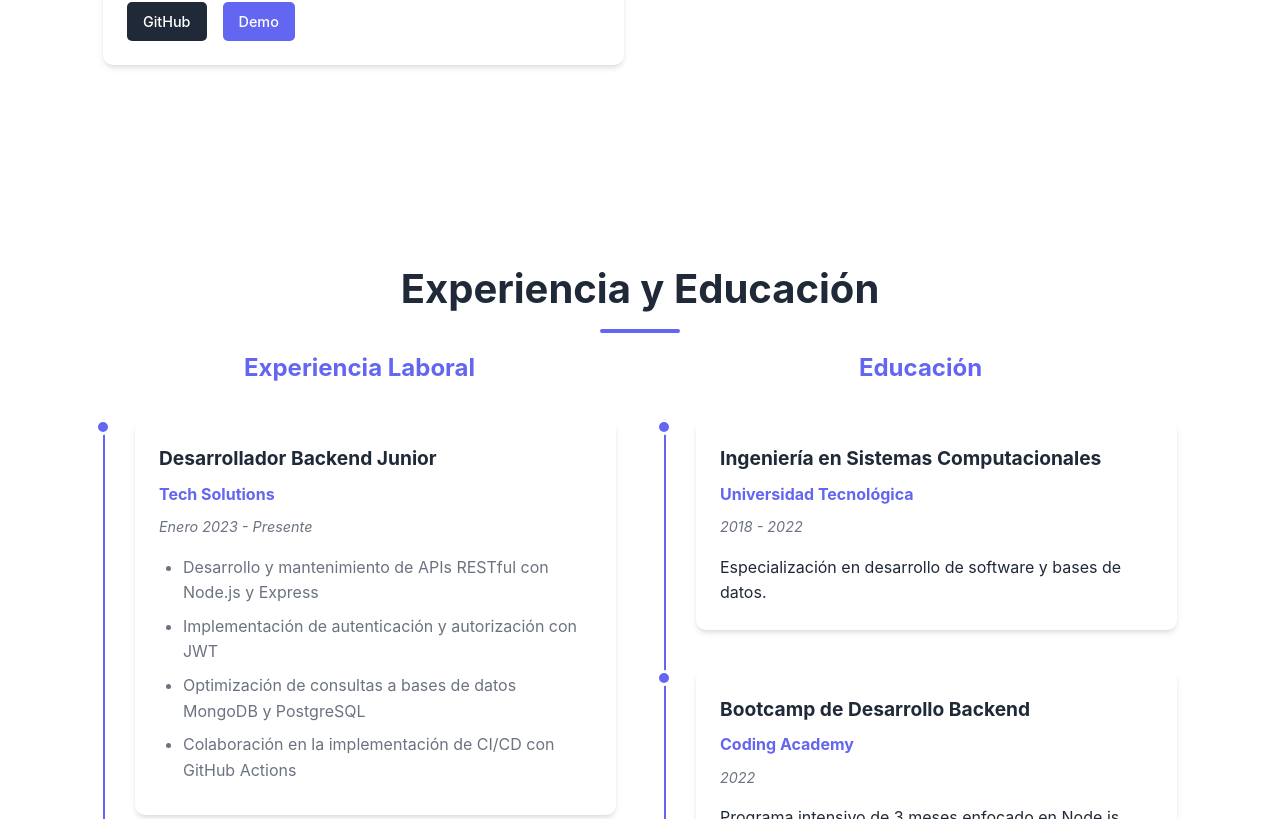
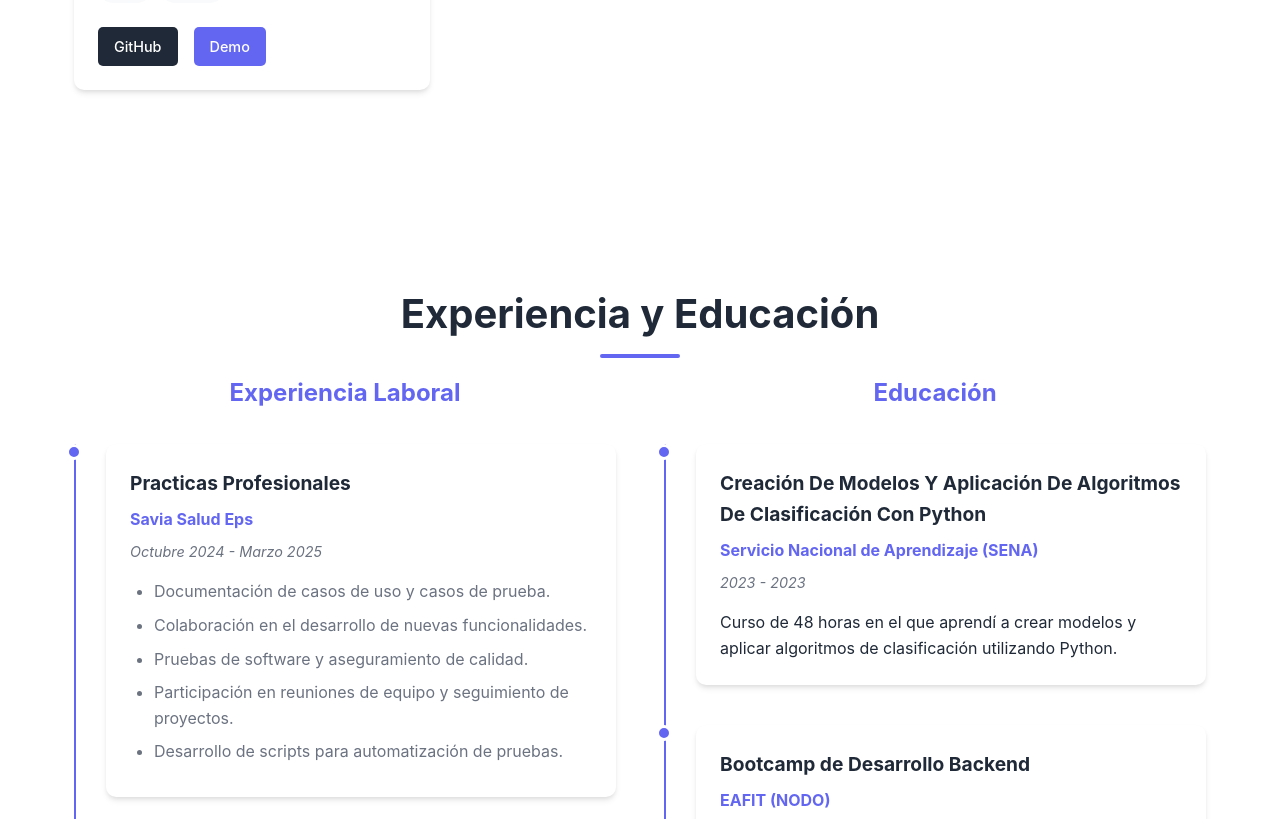
Before and after one commit to YisethVelez000/PortafolioAlisonPuerta, a React (Vite) app: page / in a window 1280 px wide. Shown: the part 2669-3488 px from the top of the page. Built offline with nearby package versions, Linux system fonts and the light colour scheme.

Commit message:
Ponemos la experiencia

```diff
--- a/src/components/Experience.tsx
+++ b/src/components/Experience.tsx
@@ -20,14 +20,15 @@ const Experience = () => {
   const experiences: ExperienceItem[] = [
     {
       id: 1,
-      title: "Desarrollador Backend Junior",
-      company: "Tech Solutions",
-      period: "Enero 2023 - Presente",
+      title: "Practicas Profesionales",
+      company: "Savia Salud Eps",
+      period: "Octubre 2024 - Marzo 2025",
       description: [
-        "Desarrollo y mantenimiento de APIs RESTful con Node.js y Express",
-        "Implementación de autenticación y autorización con JWT",
-        "Optimización de consultas a bases de datos MongoDB y PostgreSQL",
-        "Colaboración en la implementación de CI/CD con GitHub Actions",
+        'Documentación de casos de uso y casos de prueba.',
+        'Colaboración en el desarrollo de nuevas funcionalidades.',
+        'Pruebas de software y aseguramiento de calidad.',
+        'Participación en reuniones de equipo y seguimiento de proyectos.',
+        'Desarrollo de scripts para automatización de pruebas.',
       ],
     },
   ]
@@ -35,17 +36,17 @@ const Experience = () => {
   const education: EducationItem[] = [
     {
       id: 1,
-      degree: "Ingeniería en Sistemas Computacionales",
-      institution: "Universidad Tecnológica",
-      period: "2018 - 2022",
-      description: "Especialización en desarrollo de software y bases de datos.",
+      degree: "Creación De Modelos Y Aplicación De Algoritmos De Clasificación Con Python",
+      institution: "Servicio Nacional de Aprendizaje (SENA)",
+      period: "2023 - 2023",
+      description: "Curso de 48 horas en el que aprendí a crear modelos y aplicar algoritmos de clasificación utilizando Python.",
     },
     {
       id: 2,
       degree: "Bootcamp de Desarrollo Backend",
-      institution: "Coding Academy",
-      period: "2022",
-      description: "Programa intensivo de 3 meses enfocado en Node.js, Express, MongoDB y APIs RESTful.",
+      institution: "EAFIT (NODO)",
+      period: "2023",
+      description: "Programa intensivo de 3 meses en el que adquirí habilidades en desarrollo backend utilizando Java, Spring Boot, bases de datos y Angular.",
     },
   ]
 
```
